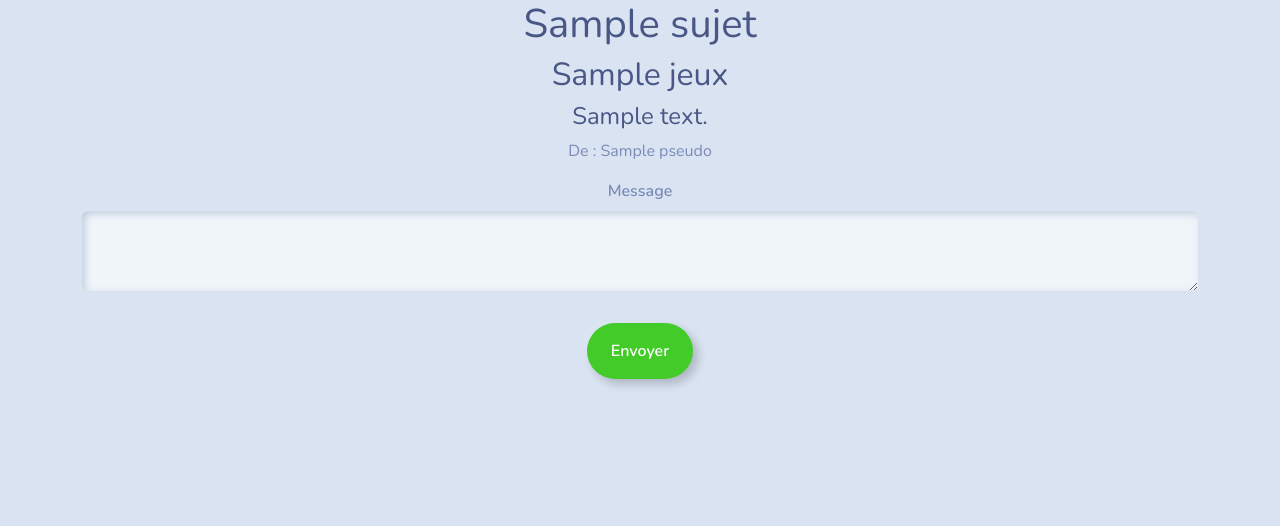
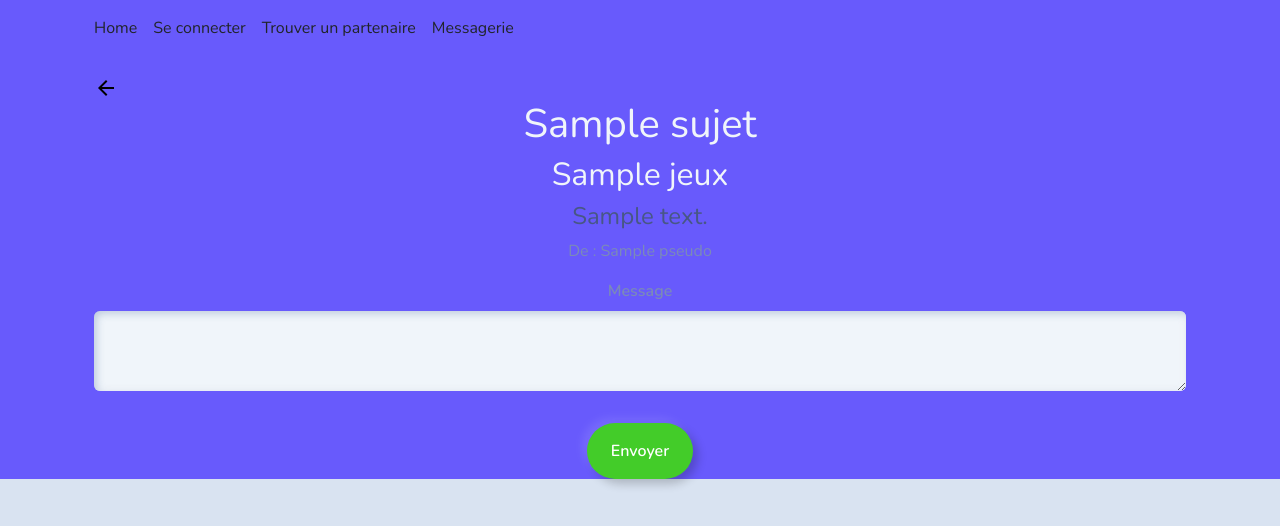
Before and after one commit to Woppop42/projet_fin, a Symfony app: template templates/messagerie/showConversation.html.twig in a window 1280 px wide. Shown: the top 526 px of the page. Run offline with Twig, Linux system fonts and the light colour scheme; the template is opened without the code that fills it: most values are stand-ins (such as "Sample title", 1, 10 or a date in 2020); form fields are guessed from the names that the template uses; some libraries are stand-ins or nearby versions.

Commit message:
test de la messagerie

```diff
--- a/templates/messagerie/showConversation.html.twig
+++ b/templates/messagerie/showConversation.html.twig
@@ -1,9 +1,47 @@
 {% extends 'base.html.twig' %}
 
 {% block body %}
-<div class="container col-12 text-center">
-<h1>{{conv.sujet}}</h1>
-<h2>{{conv.jeux}}</h2>
+<div class="profile-background-color">
+		<div class="container-wrapper">
+			<div class="container col-12 text-center" id="container">
+				<nav class="navbar" data-bs-theme="dark" style=" margin-bottom: 20px; width: 100%;">
+					<div class="container-fluid">
+						{% if app.user %}
+							<a class="navbar-brand" href="{{path('profil_perso', {id: app.user.id})}}">Profil</a>
+						{% endif %}
+						<ul class="navbar-nav flex-row">
+							<li class="nav-item me-3">
+								<a class="nav-link active text-dark" href="{{path('app_jeux')}}">Home
+									<span class="visually-hidden">(current)</span>
+								</a>
+							</li>
+							{% if app.user %}
+								<li class="nav-item me-3">
+									<a class="nav-link text-dark" href="{{path('logout')}}">Se déconnecter</a>
+								</li>
+							{% else %}
+								<li class="nav-item me-3">
+									<a class="nav-link text-dark" href="{{path('login')}}">Se connecter</a>
+								</li>
+							{% endif %}
+							<li class="nav-item me-3">
+								<a class="nav-link text-dark" href="{{path('liste_jeux')}}">Trouver un partenaire</a>
+							</li>
+							<li class="nav-item me-3">
+								<a class="nav-link text-dark" href="{{path('app_messagerie')}}">Messagerie</a>
+							</li>
+							{% if is_granted('ROLE_ADMIN') %}
+								<li class="nav-item dropdown">
+									<a class="nav-link text-dark" href="{{path('app_admin')}}" aria-expanded="false">BACKOFFICE</a>
+								</li>
+							{% endif %}
+						</ul>
+					</div>
+				</nav>
+	<div class="container col-12 text-center">
+	<a href="javascript:history.back()" id="back" style="display: flex;"><svg xmlns="http://www.w3.org/2000/svg" height="24" viewBox="0 -960 960 960" width="24"><path d="m313-440 224 224-57 56-320-320 320-320 57 56-224 224h487v80H313Z"/></svg></a>
+<h1 class="text-light">{{conv.sujet}}</h1>
+<h2 class="text-light">{{conv.jeux}}</h2>
 {% for message in conv.messages %}
     <h4>{{message.message}}</h4>
     <p>De : {{message.sender.pseudo}}</p>
```
Also changed, not shown: templates/messagerie/lire.html.twig (+40 -2 lines).
